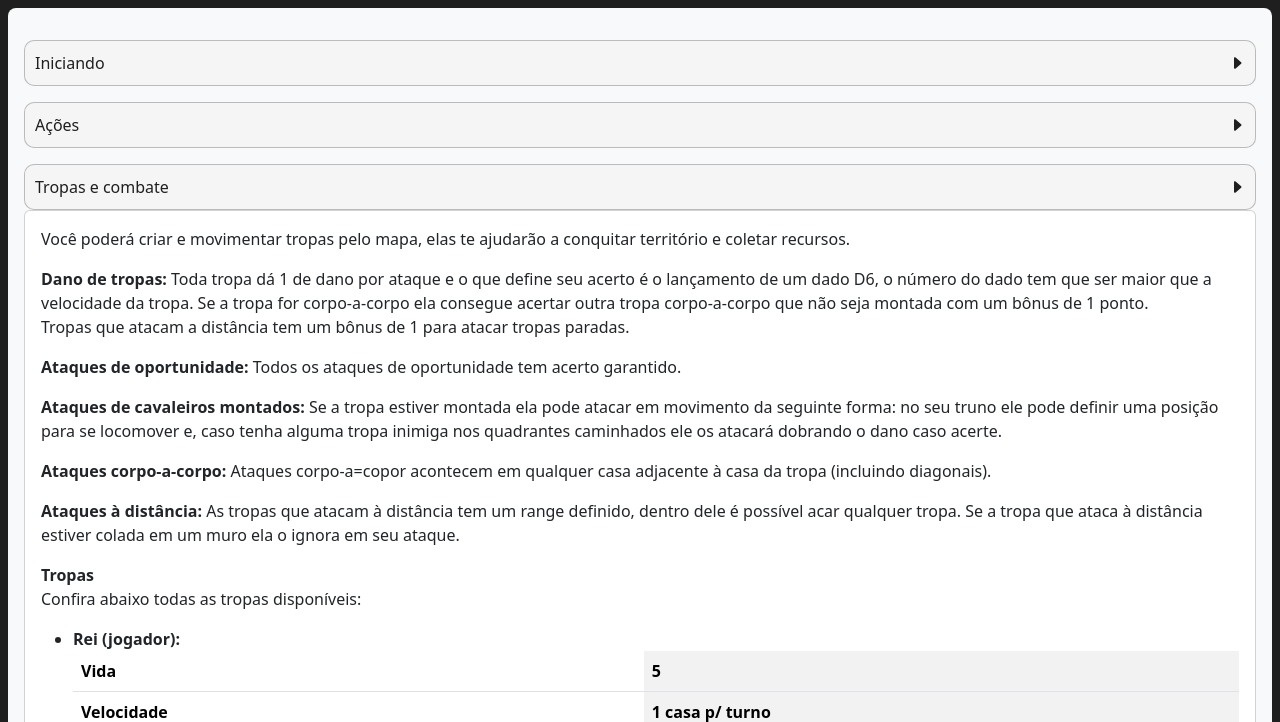
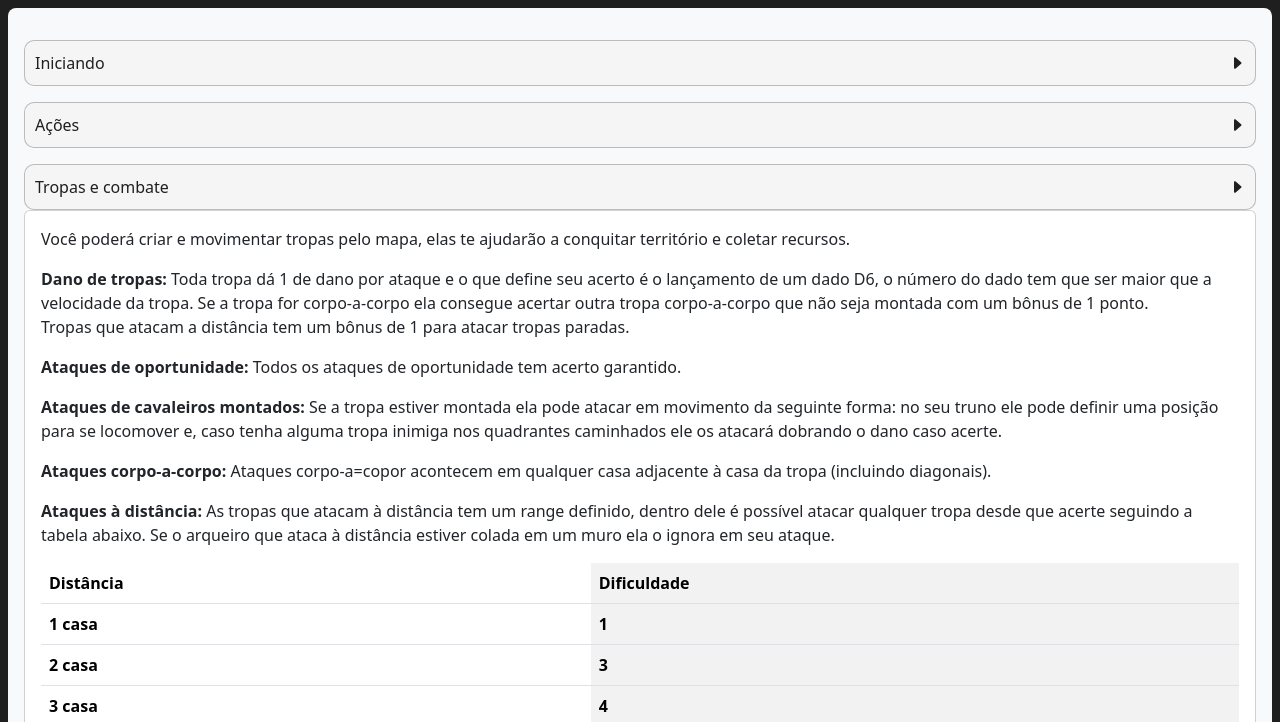
Before and after one commit to DaniloAlvesB/The-War, a plain HTML site: page rules.html in a window 1280 px wide. Both pictures are taken after a click on the link "Tropas e combate". Shown: the part 78-800 px from the top of the page. Drawn offline with nearby package versions, Linux system fonts and the light colour scheme.

Commit message:
feat: archer range

```diff
--- a/rules.html
+++ b/rules.html
@@ -124,7 +124,37 @@
                     </p>
                     <p>
                         <b>Ataques à distância: </b>
-                        As tropas que atacam à distância tem um range definido, dentro dele é possível acar qualquer tropa. Se a tropa que ataca à distância estiver colada em um muro ela o ignora em seu ataque.
+                        As tropas que atacam à distância tem um range definido, dentro dele é possível atacar qualquer tropa desde que acerte seguindo a tabela abaixo. Se o arqueiro que ataca à distância estiver colada em um muro ela o ignora em seu ataque.
+                        <table class="table table-striped-columns">
+                            <tr>
+                                <th>Distância</th>
+                                <th>Dificuldade</th>
+                            </tr>
+                            <tr>
+                                <th>
+                                    1 casa
+                                </th>
+                                <th>
+                                    1
+                                </th>
+                            </tr>
+                            <tr>
+                                <th>
+                                    2 casa
+                                </th>
+                                <th>
+                                    3
+                                </th>
+                            </tr>
+                            <tr>
+                                <th>
+                                    3 casa
+                                </th>
+                                <th>
+                                    4
+                                </th>
+                            </tr>
+                        </table>
                     </p>
                     <p>
                         <b>Tropas</b> <br>
@@ -205,7 +235,7 @@
                             <table class="table table-striped-columns">
                                 <tr>
                                     <th>Vida</th>
-                                    <th>3</th>
+                                    <th>1</th>
                                 </tr>
                                 <tr>
                                     <th>Velocidade</th>
```
